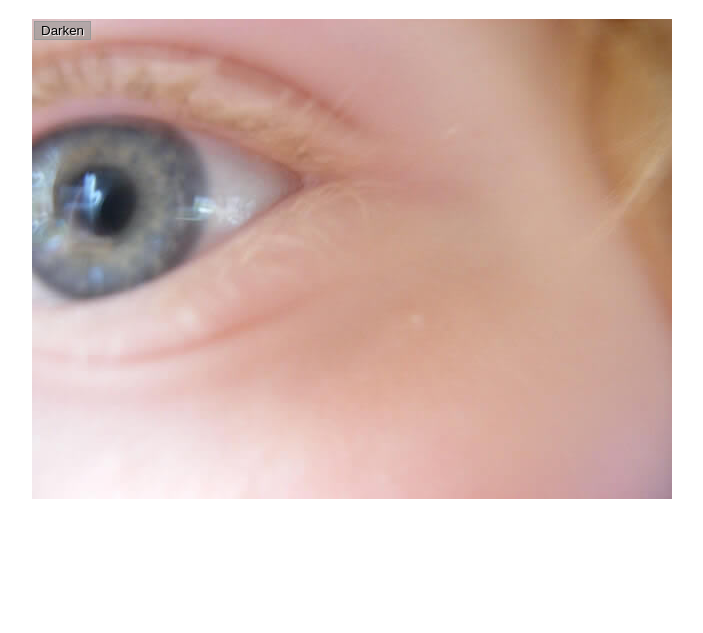
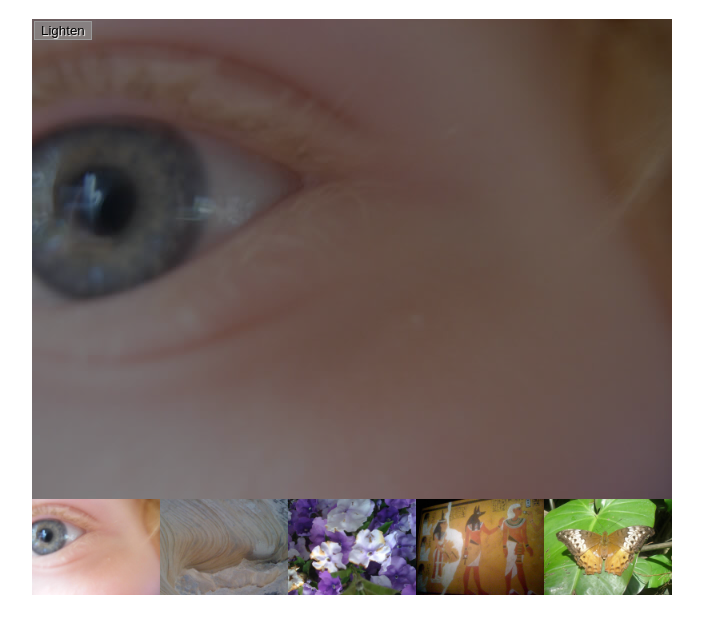
Before and after one commit to MrFootwork/MDN-LearnWebDev, a plain HTML site: page JS Building Blocks - Image Gallery/index.html in a window 1280 px wide. Both pictures are taken after a click on the button "Darken". Shown: the part 61-694 px from the top of the page, without its empty margins (288-991 px from the left). Drawn offline with Linux system fonts and the light colour scheme.

Commit message:
Image gallery example Finished
This project has teached me how to use DOM manipulation in JavaScript. It is quite difficult to get used to the syntax. Also there are many different ways to use event handlers.

```diff
--- a/JS Building Blocks - Image Gallery/index.html
+++ b/JS Building Blocks - Image Gallery/index.html
@@ -16,11 +16,10 @@
   <div class="full-img">
     <img class="displayed-img" src="images/pic1.jpg">
     <div class="overlay"></div>
-    <button class="dark">Darken</button>
+    <button class="light">Darken</button>
   </div>
 
   <div class="thumb-bar">
-
 
   </div>
   <script src="main.js"></script>
--- a/JS Building Blocks - Image Gallery/main.js
+++ b/JS Building Blocks - Image Gallery/main.js
@@ -4,10 +4,22 @@ const thumbBar = document.querySelector('.thumb-bar')
 const btn = document.querySelector('button')
 const overlay = document.querySelector('.overlay')
 
-/* Looping through images */
-
-const newImage = document.createElement('img')
-newImage.setAttribute('src', xxx)
-thumbBar.appendChild(newImage)
+for (let i = 1; i <= 5; i++) {
+	const newImage = document.createElement('img')
+	newImage.setAttribute('src', `images/pic${i}.jpg`)
+	thumbBar.appendChild(newImage)
+	newImage.onclick = (e) => (displayedImage.src = e.target.src)
+}
 
 /* Wiring up the Darken/Lighten button */
+btn.onclick = (e) => {
+	if (btn.getAttribute('class') == 'light') {
+		btn.setAttribute('class', 'dark')
+		btn.textContent = 'Lighten'
+		overlay.style.backgroundColor = 'rgba(0, 0, 0, 0.5)'
+	} else {
+		btn.setAttribute('class', 'light')
+		btn.textContent = 'Darken'
+		overlay.style.backgroundColor = 'rgba(0, 0, 0, 0)'
+	}
+}
```
Also changed, not shown: 1 other file.
